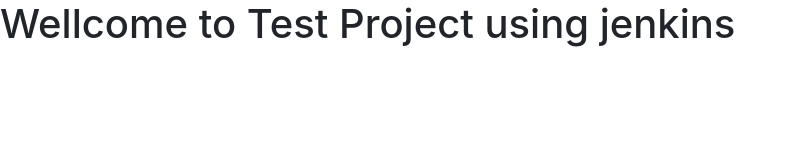
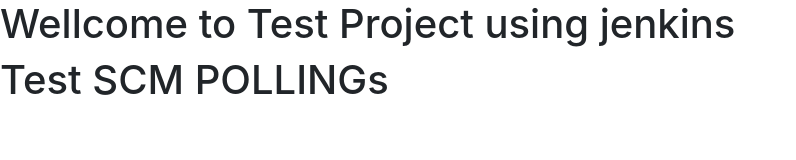
Before and after one commit to XEESHANAKRAM/Devopstest, a plain HTML site: page index.html in a window 1280 px wide. Shown: the whole page, without its empty margins (0-796 px from the left). Drawn offline with nearby package versions, Linux system fonts and the light colour scheme.

Commit message:
Update index.html

```diff
--- a/index.html
+++ b/index.html
@@ -9,5 +9,6 @@
   </head>
   <body>
     <h1>Wellcome to Test Project using jenkins</h1>
+    <h1>Test SCM POLLINGs</h1>
     </body>
     </html>
```
